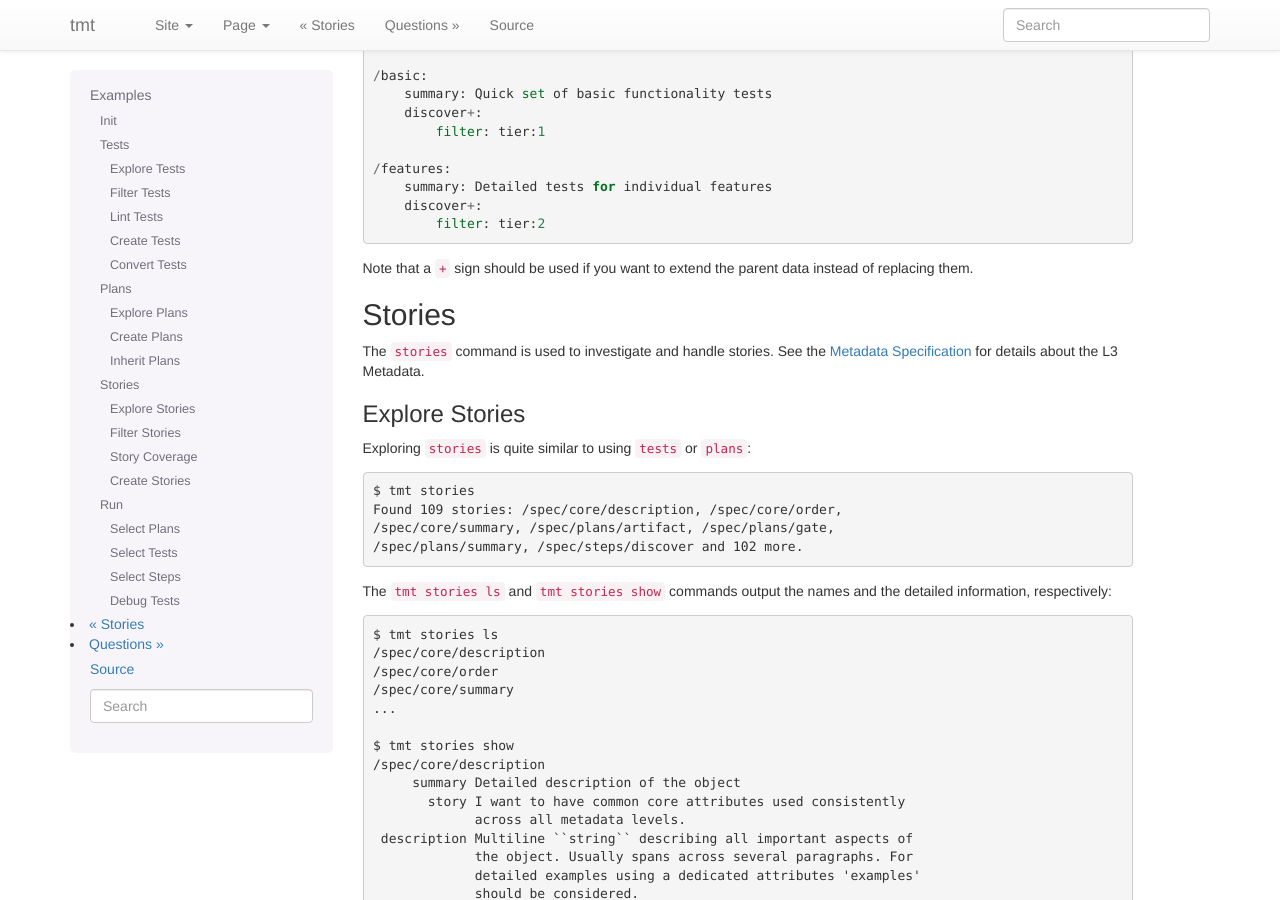
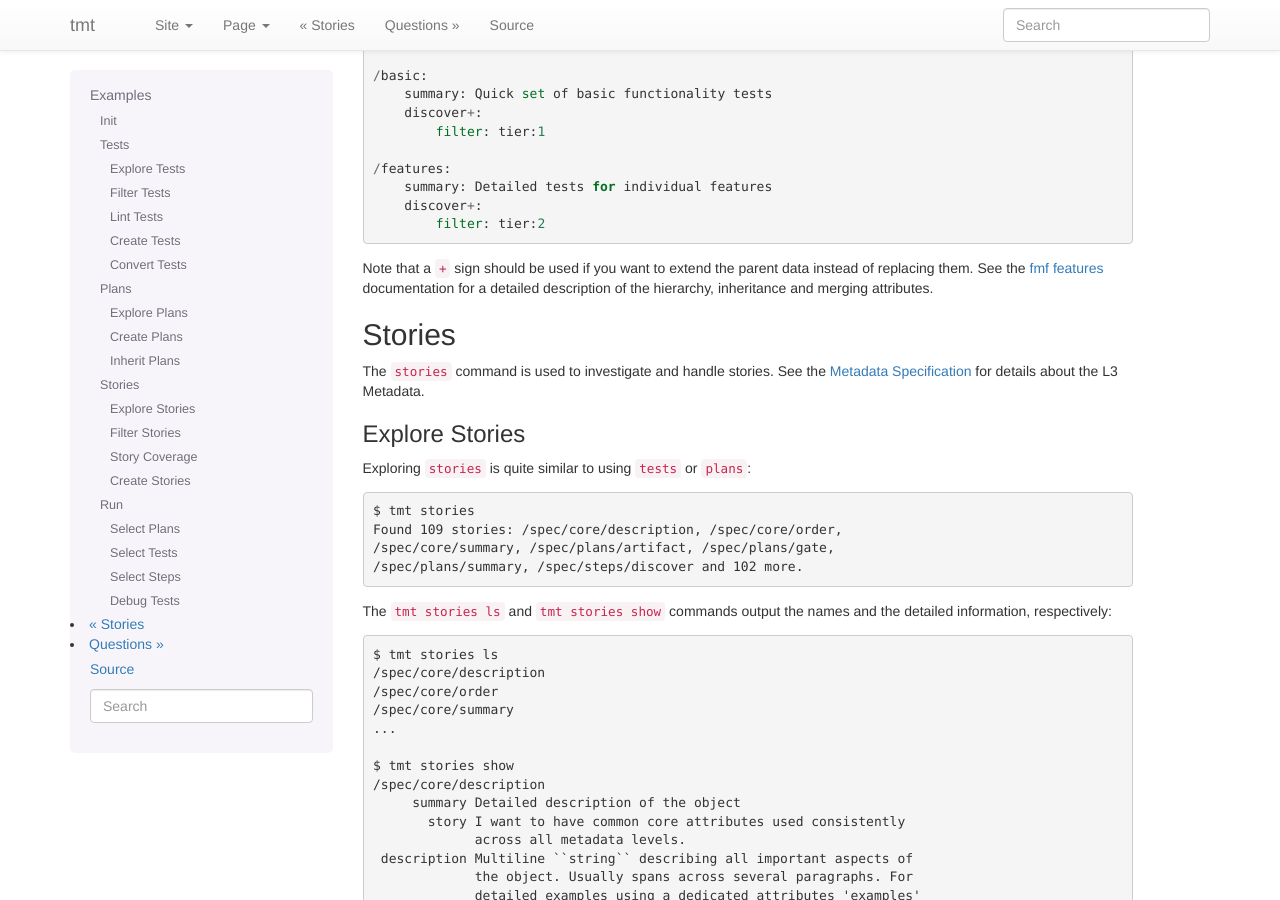
Before and after one commit to psss/did, a Sphinx documentation site: the page built from docs/examples.rst, in a window 1280 px wide and 900 px high, scrolled down 5647 px. Built offline with Sphinx 7.4.7, drawn with Linux system fonts in a browser that asks for light colours; the version number could not be read and is left out.

Commit message:
Add a link to details about fmf inheritance

```diff
--- a/docs/examples.rst
+++ b/docs/examples.rst
@@ -339,9 +339,11 @@ inheritance to prevent unnecessary duplication of the data::
             filter: tier:2
 
 Note that a ``+`` sign should be used if you want to extend the
-parent data instead of replacing them.
+parent data instead of replacing them. See the `fmf features`_
+documentation for a detailed description of the hierarchy,
+inheritance and merging attributes.
 
-
+.. _fmf features: https://fmf.readthedocs.io/en/latest/features.html
 
 Stories
 ~~~~~~~~~~~~~~~~~~~~~~~~~~~~~~~~~~~~~~~~~~~~~~~~~~~~~~~~~~~~~~~~~~
```
